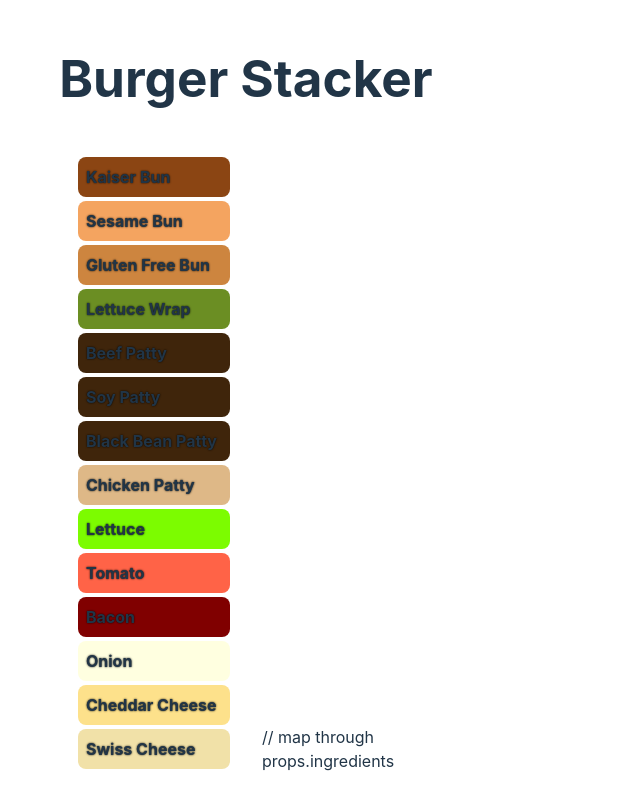
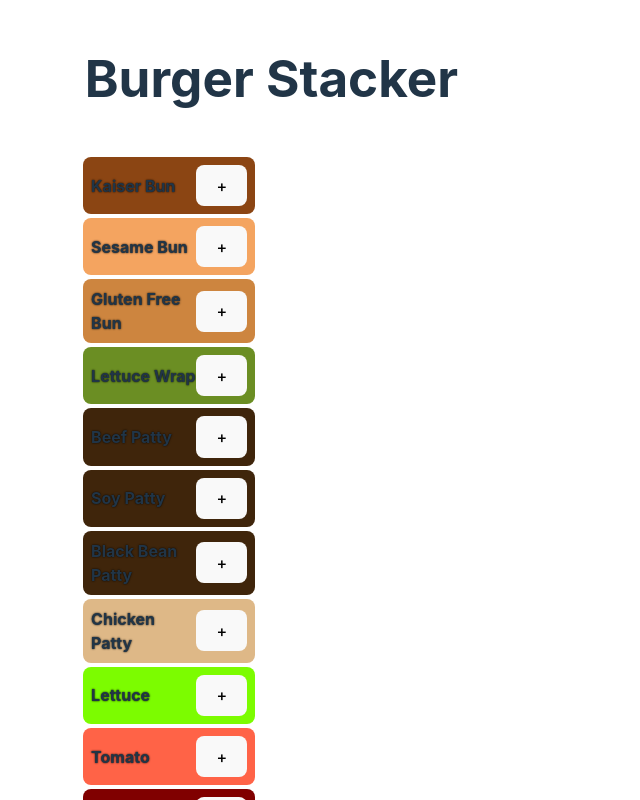
Before and after one commit to caojohnny91/lifting-state-in-react-lab, a React (Vite) app: page / in a window 1280 px wide. Shown: the whole page, without its empty margins (0-640 px from the left). Built offline with nearby package versions, Linux system fonts and the light colour scheme.

Commit message:
added addToBurger button

```diff
--- a/src/components/IngredientList.jsx
+++ b/src/components/IngredientList.jsx
@@ -5,6 +5,7 @@ const IngredientList = (props) => {
       {props.ingredients.map((ingredient, index) => (
         <li key={index} style={{ backgroundColor: ingredient.color }}>
           {ingredient.name}
+          <button onClick={() => props.addToBurger(ingredient)}>+</button>
         </li>
       ))}
     </ul>
```
